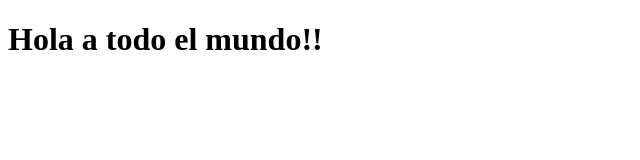
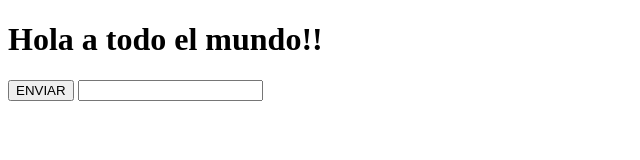
Before and after one commit to Josue-davx/hello-world-git, a plain HTML site: page index.html in a window 1280 px wide. Shown: the whole page, without its empty margins (0-640 px from the left). Drawn offline with Linux system fonts and the light colour scheme.

Commit message:
Implementación de botones y una caja de texto

```diff
--- a/index.html
+++ b/index.html
@@ -7,6 +7,9 @@
 </head>
 <body>
     <h1>Hola a todo el mundo!!</h1>
-
+    <form action="#" method="get">
+        <input type="button" value="ENVIAR">
+        <input type="text" name="firstName" id="firstName">
+    </form>
 </body>
 </html>
```
